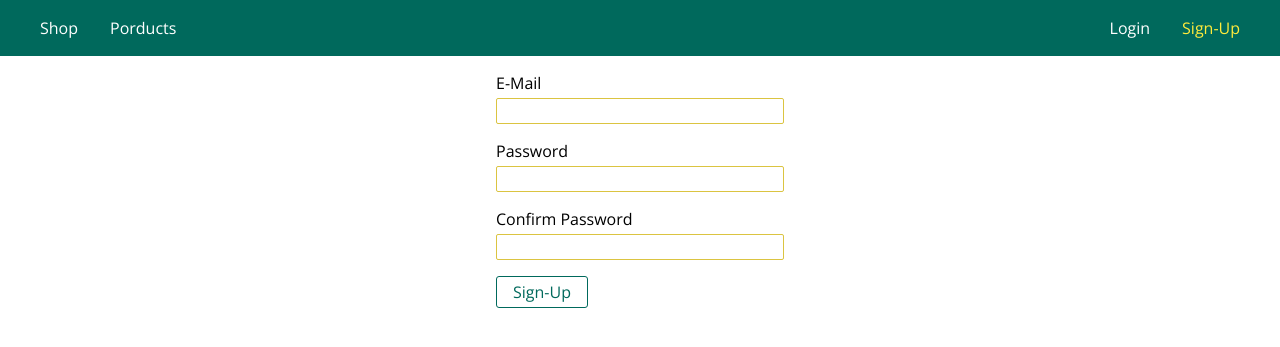
After one commit to trustnloveu/NodeJS, a Node server app: page /signup in a window 1280 px wide. The commit adds this page. Shown: the top 347 px of the page. Run offline with Node 20, Linux system fonts and the light colour scheme; some libraries are stand-ins or nearby versions.

Commit message:
Attach SignUp View

```diff
--- a/controllers/auth.js
+++ b/controllers/auth.js
@@ -7,6 +7,18 @@ exports.getLogin = (req, res, next) => {
     pageTitle: "Login",
     isAuthenticated: false,
   });
+};
+
+exports.getSignUp = (req, res, next) => {
+  res.render("auth/signup", {
+    path: "/signup",
+    pageTitle: "Sign-Up",
+    isAuthenticated: false,
+  });
+};
+
+exports.postSignUp = (req, res, next) => {
+  res.redirect("/");
 };
 
 exports.postLogin = (req, res, next) => {
--- a/public/css/main.css
+++ b/public/css/main.css
@@ -43,7 +43,7 @@ form {
 .main-header__nav {
   height: 100%;
   width: 100%;
-  display: flex;
+  display: none;
   align-items: center;
   justify-content: space-between;
 }
@@ -109,16 +109,23 @@ form {
   padding: 0;
 }
 
-.mobile-nav__item a {
+.mobile-nav__item a,
+.mobile-nav__item button {
+  font: inherit;
   text-decoration: none;
   color: black;
   font-size: 1.5rem;
   padding: 0.5rem 2rem;
+  background: transparent;
+  border: none;
+  cursor: pointer;
 }
 
 .mobile-nav__item a:active,
 .mobile-nav__item a:hover,
-.mobile-nav__item a.active {
+.mobile-nav__item a.active,
+.mobile-nav__item button:hover,
+.mobile-nav__item button:active {
   background: #00695c;
   color: white;
   border-radius: 3px;
--- a/routes/auth.js
+++ b/routes/auth.js
@@ -12,4 +12,10 @@ router.post("/login", authController.postLogin);
 //* POST > /logout
 router.post("/logout", authController.postLogout);
 
+//* GET > /signup
+router.get("/signup", authController.getSignUp);
+
+//* POST > /signup
+router.post("/signup", authController.postSignUp);
+
 module.exports = router;
--- /dev/null
+++ b/views/auth/signup.ejs
@@ -0,0 +1,32 @@
+<%- include('../includes/header.ejs') %>
+    <link rel="stylesheet" href="/css/form.css">
+    <link rel="stylesheet" href="/css/auth.css">
+    </head>
+
+    <body>
+        <%- include('../includes/navbar.ejs') %>
+
+            <main>
+                <form class="login-form" action="/signup" method="POST">
+
+                    <div class="form-control">
+                        <label for="email">E-Mail</label>
+                        <input type="email" name="email" id="email">
+                    </div>
+
+                    <div class="form-control">
+                        <label for="password">Password</label>
+                        <input type="password" name="password" id="password">
+                    </div>
+
+                    <div class="form-control">
+                        <label for="confirmPassword">Confirm Password</label>
+                        <input type="password" name="confirmPassword" id="confirmPassword">
+                    </div>
+
+                    <div class="form-control">
+                        <button class="btn" type="submit">Sign-Up</button>
+                    </div>
+                </form>
+            </main>
+            <%- include('../includes/footer.ejs') %>
--- a/views/includes/navbar.ejs
+++ b/views/includes/navbar.ejs
@@ -29,6 +29,9 @@
                 <li class="main-header__item">
                     <a href="/login" class="<%= path === '/login' ? 'active' : '' %>">Login</a>
                 </li>
+                <li class="main-header__item">
+                    <a href="/signup" class="<%= path === '/signup' ? 'active' : '' %>">Sign-Up</a>
+                </li>
                 <% } else { %>
                     <li class="main-header__item">
                         <form action="/logout" method="POST">
@@ -39,3 +42,44 @@
         </ul>
     </nav>
 </header>
+
+<nav class="mobile-nav">
+    <ul class="mobile-nav__item-list">
+        <li class="mobile-nav__item">
+            <a class="<%= path === '/' ? 'active' : '' %>" href="/">Shop</a>
+        </li>
+        <li class="mobile-nav__item">
+            <a class="<%= path === '/products' ? 'active' : '' %>" href="/products">Products</a>
+        </li>
+        <% if (isAuthenticated) { %>
+            <li class="mobile-nav__item">
+                <a class="<%= path === '/cart' ? 'active' : '' %>" href="/cart">Cart</a>
+            </li>
+            <li class="mobile-nav__item">
+                <a class="<%= path === '/orders' ? 'active' : '' %>" href="/orders">Orders</a>
+            </li>
+            <li class="mobile-nav__item">
+                <a class="<%= path === '/admin/add-product' ? 'active' : '' %>" href="/admin/add-product">Add Product
+                </a>
+            </li>
+            <li class="mobile-nav__item">
+                <a class="<%= path === '/admin/products' ? 'active' : '' %>" href="/admin/products">Admin Products
+                </a>
+            </li>
+            <% } %>
+                <% if (!isAuthenticated) { %>
+                    <li class="mobile-nav__item">
+                        <a class="<%= path === '/login' ? 'active' : '' %>" href="/login">Login</a>
+                    </li>
+                    <li class="mobile-nav__item">
+                        <a class="<%= path === '/signup' ? 'active' : '' %>" href="/signup">Signup</a>
+                    </li>
+                    <% } else { %>
+                        <li class="mobile-nav__item">
+                            <form action="/logout" method="post">
+                                <button type="submit">Logout</button>
+                            </form>
+                        </li>
+                        <% } %>
+    </ul>
+</nav>
```
